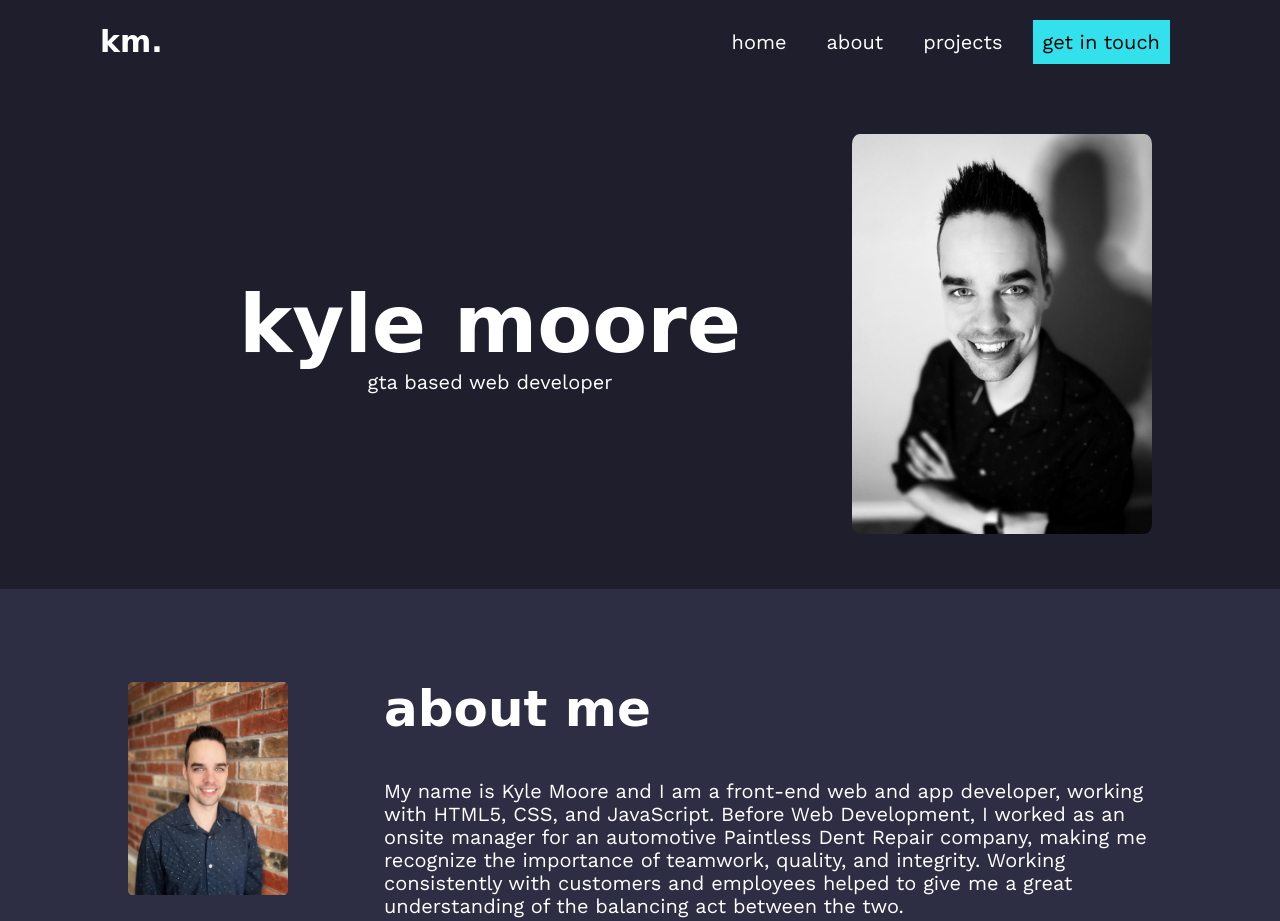
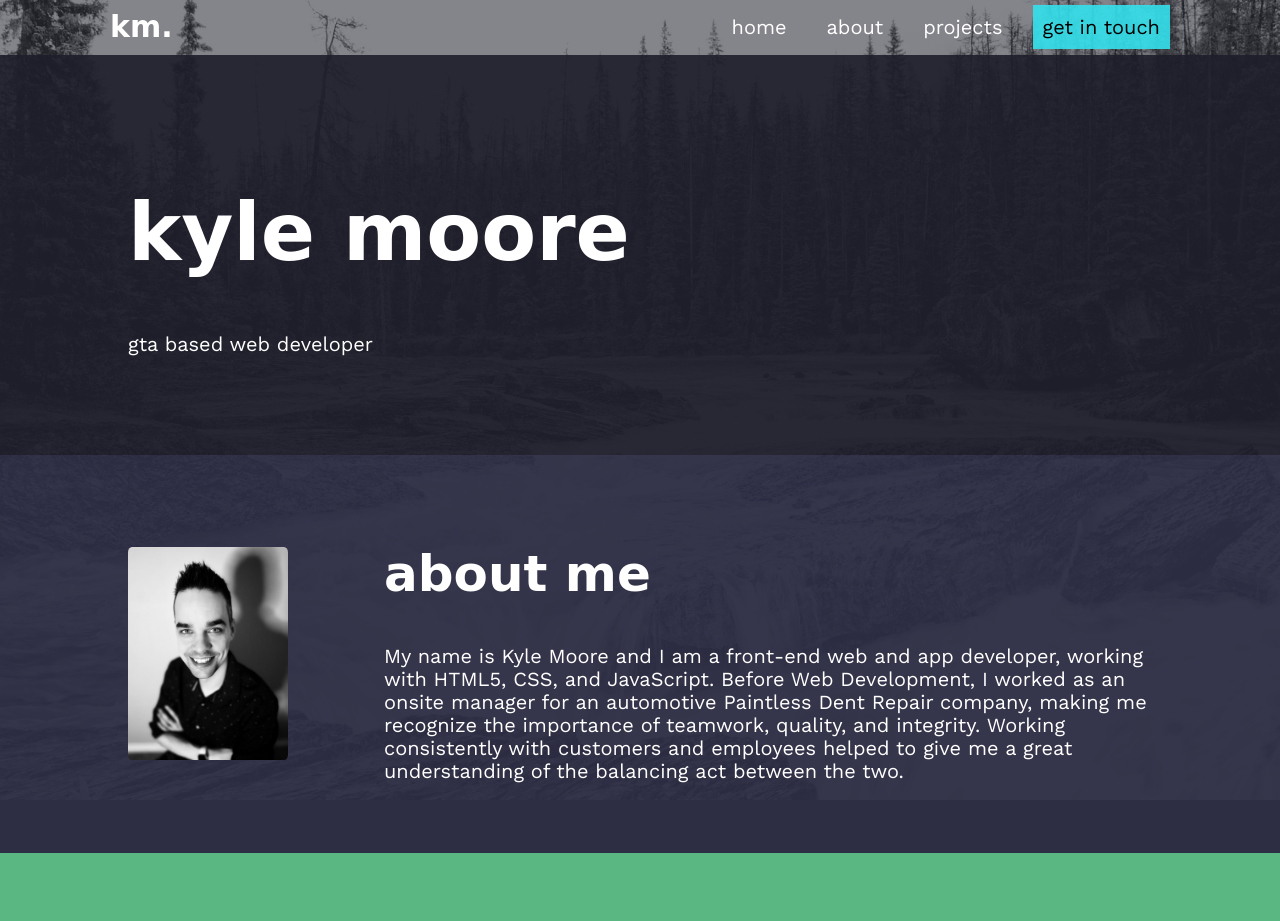
Before and after one commit to KylMoore/portfolio, a plain HTML site: page index.html in a window 1280 px wide. Shown: the top 921 px of the page. Drawn offline with nearby package versions, Linux system fonts and the light colour scheme; a web font is replaced by a local one.

Commit message:
changed some photo stuff and added background image

```diff
--- a/index.html
+++ b/index.html
@@ -17,11 +17,11 @@
 
 <body>
 
+    <div class="backgroundImage"></div>
 
     <!-- Nav Start -->
 
     <div class="wrapper">
-
         <div class="navContainer">
             <h2>KM.</h2>
 
@@ -38,7 +38,6 @@
                 </ul>
             </nav>
         </div>
-
     </div>
 
         <!-- Nav End -->
@@ -47,17 +46,17 @@
         <!-- Header Start -->
         <header>
                 <div class="bodyWrapper">
-            <div class="headerContent">
+                    <!-- <div class="headerContent"> -->
                         <div class="headerHeading">
                             <h1>Kyle Moore</h1>
 
                             <p>GTA Based Web Developer</p>
                         </div>
 
-                <div class="headerImage">
-                    <img src="./assets/IMG_6896.jpg" alt="picture of myself">
-                </div>
-            </div>
+                        <!-- <div class="headerImage"> -->
+                            <!-- <img src="./assets/IMG-6784.jpg" alt="picture of myself"> -->
+                        <!-- </div>
+                    </div> -->
                 </div>
         </header>
     <!-- Header End -->
@@ -69,7 +68,7 @@
         <div class="bodyWrapper">
             <div class="aboutMeContainer">
                 <div class="aboutMeImageContainer">
-                    <img src="./assets/IMG_6893.jpg" alt="Picture of myself">
+                    <img src="./assets/IMG_6896.jpg" alt="Picture of myself">
                 </div>
                 <div class="aboutMeInfoContainer">
                     <h2>About me</h2>
--- a/styles/sass/partials/_header.scss
+++ b/styles/sass/partials/_header.scss
@@ -1,13 +1,32 @@
 @use "./variables" as *;
 
+.backgroundImage {
+    background-image: url(../../../assets/IMG-6784.jpg);
+    height: 50vh;
+    width: 100vw;
+    height: 100vh;
+    position: fixed;
+    background-position: center;
+    background-repeat: no-repeat;
+    background-size: cover;
+    opacity: 40%;
+    z-index: -1;
+}
+
 header {
-    background-color: $primary;
+    background-color: $primary ;
     color: $fontPrimaryColor;
-    padding: 2.5rem 0;
+    padding: 0;
+    height: 50vh;
+    display: flex;
+    align-items: center;
 
     .headerContent {
         display: flex;
         flex-direction: row;
+        justify-content: flex-start;
+        align-content: center;
+        align-items: center;
 
         .headerHeading {
             display: flex;
@@ -17,6 +36,8 @@ header {
 
             h1 {
                 margin: 0 auto;
+                color: $fontPrimaryColor;
+                opacity: 100%;
             }
 
             p {
@@ -28,7 +49,7 @@ header {
             width: 15rem;
 
             img {
-                max-width: 15rem;
+                width: 100%;
                 border-radius: 2.5%;
             }
         }
--- a/styles/sass/partials/_nav.scss
+++ b/styles/sass/partials/_nav.scss
@@ -8,6 +8,7 @@
 
     h2 {
         font-size: $navFontSize;
+        margin: 0.5rem;
     }
 
     nav ul {
--- a/styles/sass/partials/_variables.scss
+++ b/styles/sass/partials/_variables.scss
@@ -18,7 +18,7 @@ $fontSecondaryColor: #000000;
 
 // Site Colors
 
-$primary: #1E1E2C;
-$secondary: #2D2D44;
-$tertiary: #60C689;
-$quaternary: #33E1ED;
+$primary: rgba(30, 30, 44, .9);
+$secondary: rgba(45, 45, 68, .9);
+$tertiary: rgba(96, 198, 137, .9);
+$quaternary: rgba(51, 225, 237, .9);
```
Also changed, not shown: assets/IMG-6784.jpg (added), styles/styles.css. Lines whose indentation alone changed are shown as unchanged.
